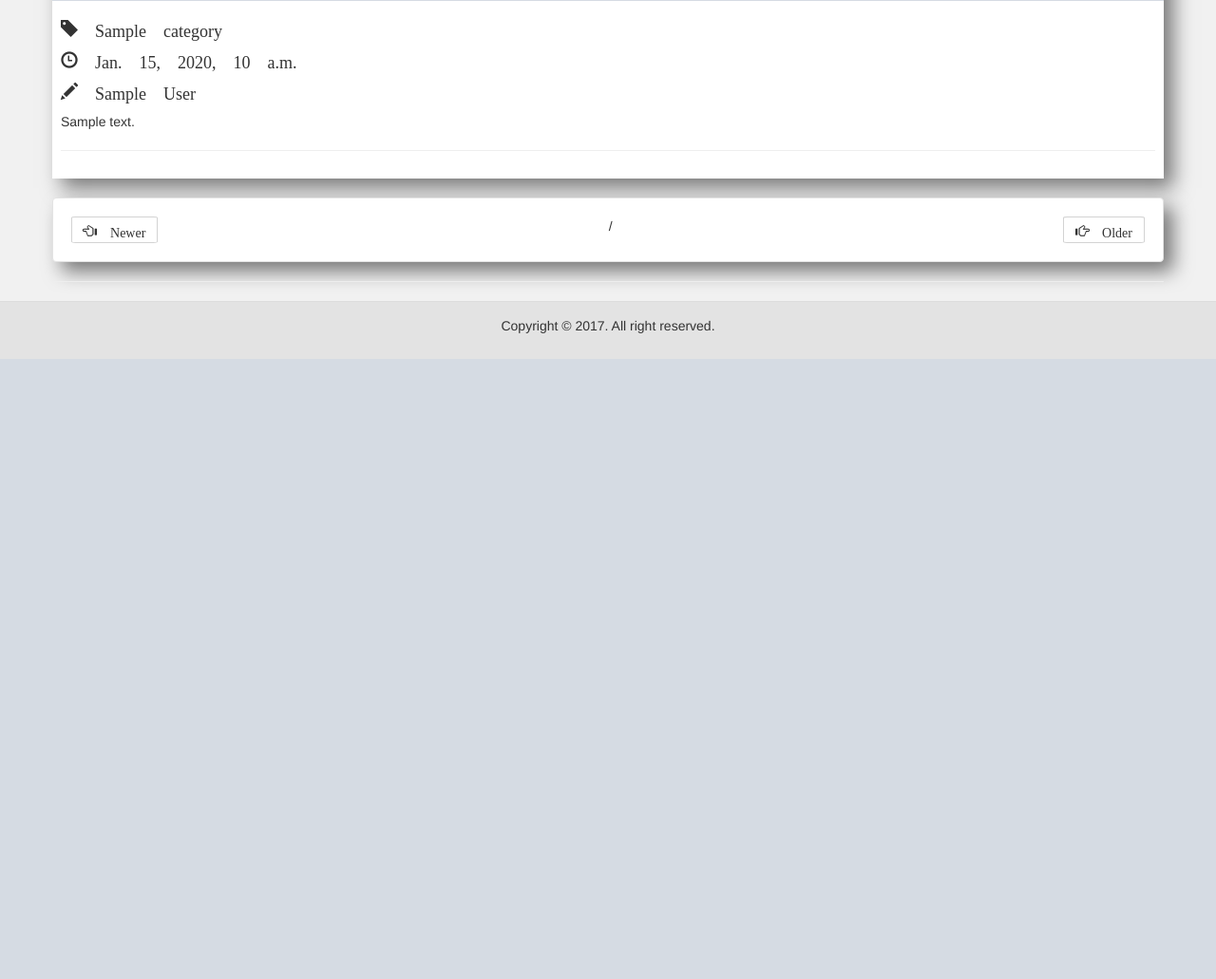
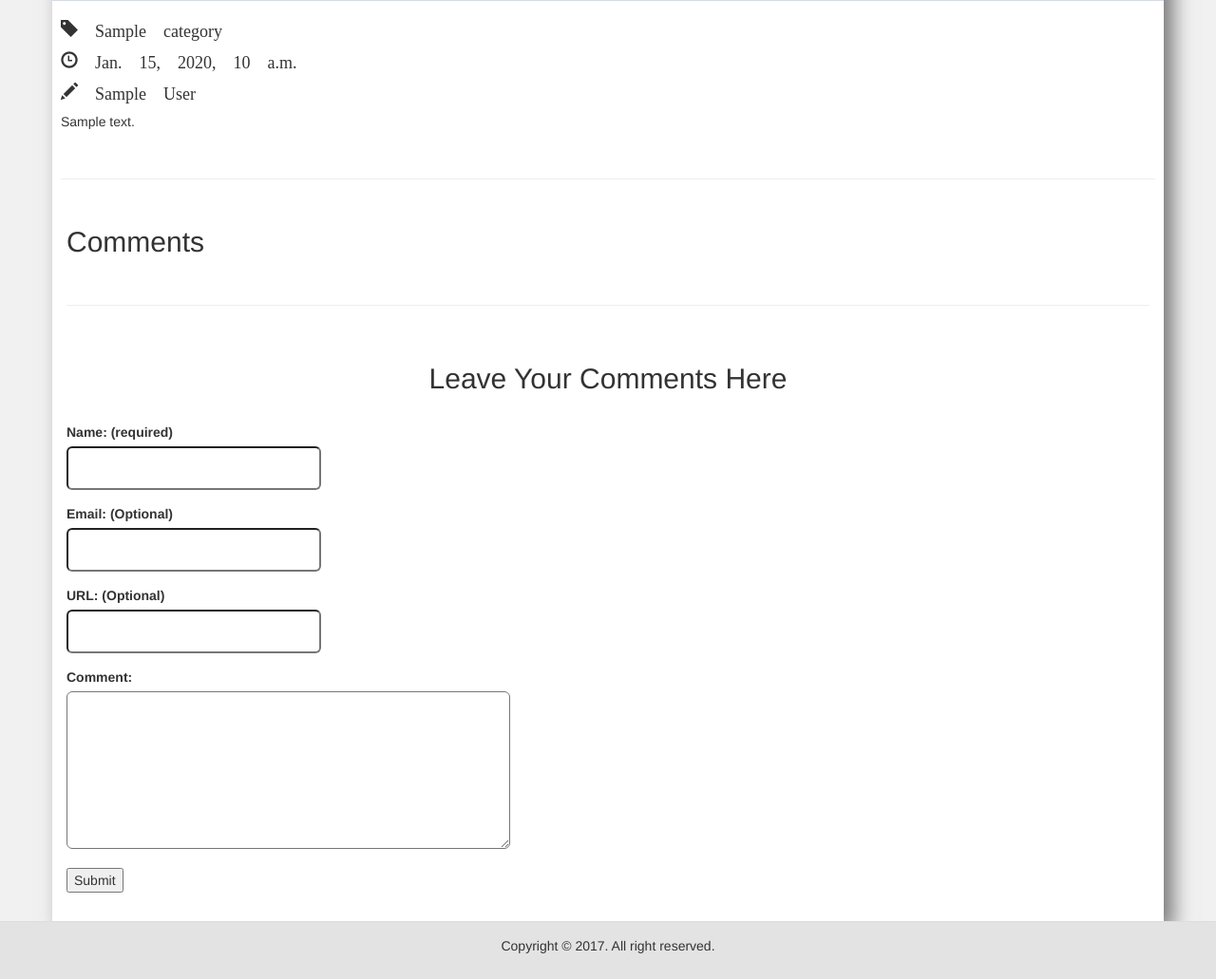
Before and after one commit to zhenyu0519/blog_project, a Django app: page /article/?id=1 in a window 1280 px wide. Shown: the part 1058-2089 px from the top of the page at 95% size. Before the commit the page ends 1436 px from the top, so only its background shows below. Run offline with Django 3.2, Linux system fonts and the light colour scheme; tables that the repository leaves empty hold one stand-in row (values such as "Sample post"); grey boxes marked "Sample" are stand-in pictures; some libraries are stand-ins or nearby versions.

Commit message:
Create comment form in order to send the comment data to store in database. The comment will display under each article with required article id. The comment system is from Django itself but I embed bootstrap style with it.

```diff
--- /dev/null
+++ b/blog_app/forms.py
@@ -0,0 +1,8 @@
+from django import forms
+
+class CommentForm(forms.Form):
+    username = forms.CharField(widget=forms.TextInput(attrs={"id": "username","type":"username", "class": "from-control input-lg", "required": "required", "tabindex": "1"}), max_length=50, error_messages={"required": "username required",})
+    email = forms.EmailField(widget=forms.TextInput(attrs={"id": "email", "type": "email", "class": "from-control input-lg","required": "required", "tabindex": "2"}),max_length=50, required=False)
+    url = forms.URLField(widget=forms.TextInput(attrs={"id": "url", "type": "url", "class": "from-control input-lg", "tabindex": "3"}),max_length=100, required=False)
+    comment = forms.CharField(widget=forms.Textarea(attrs={"id": "comment", "type":"comment", "class": "from-control input-lg","rows":"6","required": "required", "tabindex": "4"}),error_messages={"required": "comment required",})
+    article = forms.CharField(widget=forms.HiddenInput())
--- a/blog_app/models.py
+++ b/blog_app/models.py
@@ -50,6 +50,7 @@
     content = models.CharField(max_length=500, blank=False, null=False)
     published_date = models.DateTimeField(auto_now_add=True, blank=False, null=False)
     article = models.ForeignKey(Article, max_length=50, blank=False, null=False)
+    pid = models.ForeignKey('self',blank=True, null=True)
 
     class Meta:
         ordering=['-published_date']
--- a/blog_app/urls.py
+++ b/blog_app/urls.py
@@ -1,5 +1,5 @@
 from django.conf.urls import url
-from blog_app.views import index, post, about, archive, article
+from blog_app.views import index, post, about, archive, article, comment_post
 
 urlpatterns = [
     url(r'^$', index, name='index'),
@@ -8,4 +8,5 @@
     url(r'^about/$', about, name='about'),
     url(r'^archive/$', archive, name='archive'),
     url(r'^article/$', article, name='article'),
+    url(r'^comment/post/$', comment_post, name='comment_post'),
 ]
--- a/blog_app/views.py
+++ b/blog_app/views.py
@@ -1,6 +1,8 @@
 from django.shortcuts import render
 from models import *
 from django.core.paginator import Paginator, InvalidPage, EmptyPage, PageNotAnInteger
+from forms import CommentForm
+from django.shortcuts import redirect
 
 # Create your views here.
 def index(request):
@@ -43,10 +45,40 @@
     id = request.GET.get('id', None)
     try:
         article = Article.objects.get(pk=id)
+        comments = Comment.objects.filter(article=article).order_by("id")
+        comment_list=[]
+        for comment in comments:
+            for item in comment_list:
+                if not hasattr(item,'children_comment'):
+                    setattr(item,'children_comment',[])
+                if comment.pid == item:
+                    item.children_comment.append(comment)
+                    break
+            if comment.pid is None:
+                comment_list.append(comment)
+
+        comment_form = CommentForm({'article':id})
     except Article.DoesNotExist:
-        return render(request,'failure.html',{'reason':'No matched article found'})
+        return render(request,'error.html',{'reason':'No matched article found'})
 
     return render(request, 'article.html', locals())
+
+def comment_post(request):
+    try:
+        comment_form = CommentForm(request.POST)
+        if comment_form.is_valid():
+            comment = Comment.objects.create(username=comment_form.cleaned_data["username"],
+                                             email=comment_form.cleaned_data["email"],
+                                             url=comment_form.cleaned_data["url"],
+                                             content=comment_form.cleaned_data["comment"],
+                                             article_id=comment_form.cleaned_data["article"],
+                                             )
+            comment.save()
+        else:
+            return render(request, 'error.html', {'reason': comment_form.errors})
+    except Exception as e:
+        print e
+    return redirect(request.META['HTTP_REFERER'])
 
 def about(request):
     return render(request, 'about.html', locals())
--- a/templates/all_post.html
+++ b/templates/all_post.html
@@ -11,7 +11,7 @@
         <!-- First Blog Post -->
         <div class="well-sm">
             <h3>
-                <a href='{% url "" %}?id={{ article.id }}'>{{ article.title }} {{ article.published_date }} {{ article.auther }}</a>
+                <a href='{% url "article" %}?id={{ article.id }}'>{{ article.title }} {{ article.published_date }} {{ article.auther }}</a>
             </h3>
         </div>
     </div><br><br>
--- a/templates/article.html
+++ b/templates/article.html
@@ -16,13 +16,12 @@
             <h4><span class="glyphicon glyphicon-tag"> {{ article.article_category }}</span></h4>
             <h4><span class="glyphicon glyphicon-time"> {{ article.published_date }}</span></h4>
             <h4><span class="glyphicon glyphicon-pencil"> {{ article.author }}</span></h4>
-            <p>{{ article.content | safe }}</p>
+            <p>{{ article.content | safe }}</p><br>
             <hr>
             <!-- Share To Social Media -->
             <!-- Comments -->
         </div>
+        {% include "comment.html" %}
     </div>
-    <!-- Pager -->
-    {% include "paginator.html" %}
-    <hr>
+
 {% endblock %}
--- /dev/null
+++ b/templates/comment.html
@@ -0,0 +1,52 @@
+<div class="container">
+<h2>Comments</h2><br>
+<ul>
+    {% for comment in comment_list %}
+        <li>
+            <div><a href='{{ comment.url }}'>{{ comment.username }}</a> @ {{ comment.published_date }}</div>
+
+            <div>
+                <p>{{ comment.content }}</p>
+            </div>
+        </li>
+        {% for children_comment in comment.children_comment %}
+            <li>
+                <div class="reply">
+                    <div class="top"><a href="{{ children_comment.url }}">{{ children_comment.username }}</a>
+                        @ {{ children_comment.published_date }}</div>
+                    <div class="body">
+                        {{ children_comment.content }}
+                    </div>
+                </div>
+            </li>
+        {% endfor %}
+    {% endfor %}
+</ul>
+<hr>
+<br>
+</div>
+
+<div class="container">
+    <h2 class="text-center">Leave Your Comments Here</h2><br>
+    <form action="{% url 'comment_post' %}" method="post">
+        {% csrf_token %}
+        <div class="form-group">
+            <label for="username"> Name: (required)</label>
+            <p>{{ comment_form.username }}</p>
+        </div>
+        <div class="form-group">
+            <label for="email"> Email: (Optional)</label>
+            <p>{{ comment_form.email }}</p>
+        </div>
+        <div class="form-group">
+            <label for="url"> URL: (Optional)</label>
+            <p>{{ comment_form.url }}</p>
+        </div>
+        <div class="form-group">
+            <label for="comment"> Comment: </label>
+            <p>{{ comment_form.comment }}</p>
+        </div>
+        <p>{{ comment_form.article }} <input name="submit" type="submit" id="submit" tabindex="5" value="Submit"
+                                             class="button"/></p><br>
+    </form>
+</div>
```
Also changed, not shown: blog_app/migrations/0003_auto_20170922_0253.py (added), blog_app/migrations/0004_comment_pid.py (added), templates/error.html (renamed from templates/failure.html).
